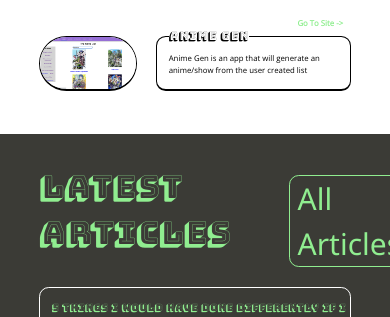
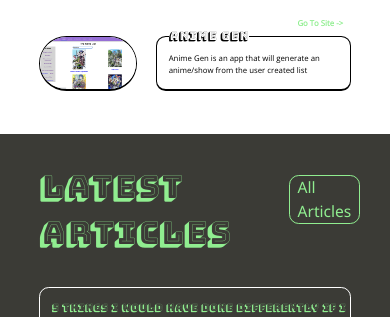
Before and after one commit to StudentCZ/my-website, a React (Create React App) app: page / in a window 390 px wide. Shown: the part 1700-2017 px from the top of the page. Built offline with nearby package versions, Linux system fonts and the light colour scheme.

Commit message:
changed font size for header in articles

```diff
--- a/src/components/Articles.module.css
+++ b/src/components/Articles.module.css
@@ -26,6 +26,7 @@
   border-radius: 2.5vw;
   padding-left: 2vw;
   padding-right: 2vw;
+  font-size: 4vw;
 }
 
 a {
@@ -71,4 +72,7 @@ a {
   .title {
     font-size: 8vw;
   }
+  .text2 {
+    font-size: 4vw;
+  }
 }
```
